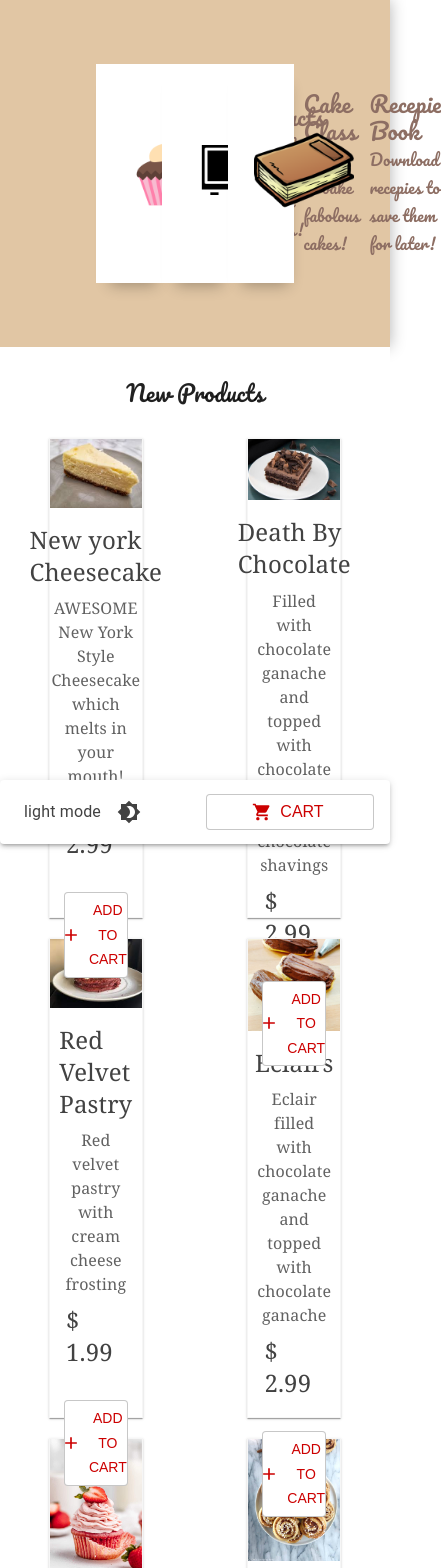
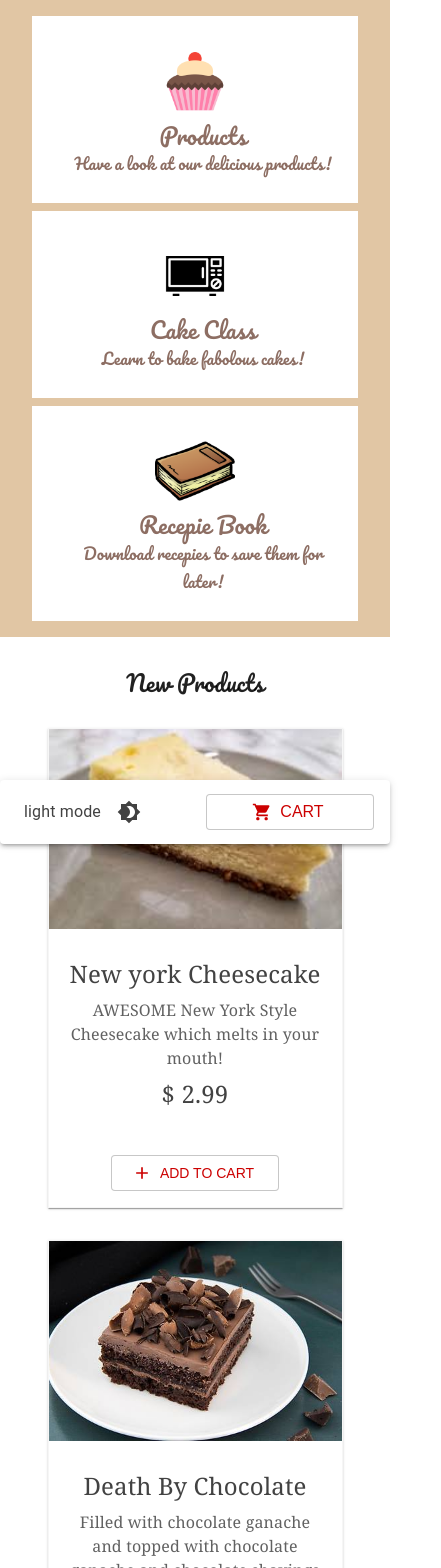
Before and after one commit to cdr7299/baked-mui, a React (Create React App) app: page / in a window 390 px wide. Shown: the top 1568 px of the page, 441 px wide, since content can reach past the window. Built offline with nearby package versions, Linux system fonts and the light colour scheme.

Commit message:
Add basic responsiveness to UI, grid layout

```diff
--- a/src/molecules/ProductCard/productCard.module.css
+++ b/src/molecules/ProductCard/productCard.module.css
@@ -4,7 +4,6 @@
   height: 30rem;
   display: flex;
   flex-direction: column;
-  width: 30%;
   overflow: visible !important;
   justify-content: space-between;
   transition: 'transform 0.5s ease-in-out';
--- a/src/organisms/navbar/Navbar.js
+++ b/src/organisms/navbar/Navbar.js
@@ -1,15 +1,29 @@
 import _map from 'lodash/map';
 
 import NavItem from './components/navItem';
+import Grid from '@mui/material/Unstable_Grid2';
+import { styled } from '@mui/material/styles';
 
 import { NAV_ITEMS } from './navbar.constants';
-import styles from './navbar.module.css';
+
+const StyledGridContainer = styled(Grid)(({ theme }) => ({
+  backgroundColor: '#dbbb92d5',
+  padding: '4rem 6rem',
+  boxShadow: '0 0 15px 0 rgba(0, 0, 0, 0.3)',
+  [theme.breakpoints.down('md')]: {
+    padding: '2rem 4rem'
+  },
+  [theme.breakpoints.down('sm')]: {
+    padding: '1rem 2rem'
+  }
+}));
 
 function Navbar() {
   return (
-    <div className={styles.navContainer}>
+    <StyledGridContainer container spacing={0} rowSpacing={1} disableEqualOverflow>
       {_map(NAV_ITEMS, ({ title, imgSrc, description, path }) => {
         return (
+          <Grid xs={12} md={4} lg={4}>
             <NavItem
               key={title}
               title={title}
@@ -17,9 +31,10 @@ function Navbar() {
               description={description}
               path={path}
             />
+          </Grid>
         );
       })}
-    </div>
+    </StyledGridContainer>
   );
 }
 
--- a/src/organisms/navbar/components/navItem/NavItem.js
+++ b/src/organisms/navbar/components/navItem/NavItem.js
@@ -1,13 +1,31 @@
 import { useTheme } from '@emotion/react';
 import { Link } from 'react-router-dom';
 import PropTypes from 'prop-types';
+import { styled } from '@mui/material/styles';
 
 import Typography from 'atoms/Typography';
 import styles from './navItem.module.css';
+import { Box } from '@mui/material';
+
+const StyledBox = styled(Box)(({ theme }) => ({
+  display: 'flex',
+  height: '100%',
+  justifyContent: 'center',
+  alignItems: ' center',
+  backgroundColor: theme.palette.background.default,
+  padding: '1.6rem',
+  boxShadow: ' 4px 12px 15px - 10px rgba(0, 0, 0, 0.3)',
+  [theme.breakpoints.down('sm')]: {
+    justifyContent: 'space-around',
+    textAlign: 'center'
+  },
+  [theme.breakpoints.down('md')]: {
+    flexWrap: 'wrap'
+  }
+}));
 
 function NavItem({ title, imgSrc, description, path }) {
   const theme = useTheme();
-
   return (
     <Link
       style={{
@@ -15,19 +33,13 @@ function NavItem({ title, imgSrc, description, path }) {
       }}
       to={path}
       className={styles.linkStyles}>
-      <div
-        style={{
-          backgroundColor: theme.palette.background.default
-        }}
-        className={styles.navItemContainer}>
-        <div>
-          <img height="100px" src={imgSrc} alt={title} />
-        </div>
+      <StyledBox>
+        <img height="80px" src={imgSrc} alt={title} />
         <div className={styles.titleDesc}>
           <Typography variant="h4">{title}</Typography>
           <Typography variant="subtitle1">{description}</Typography>
         </div>
-      </div>
+      </StyledBox>
     </Link>
   );
 }
--- a/src/organisms/navbar/components/navItem/navItem.module.css
+++ b/src/organisms/navbar/components/navItem/navItem.module.css
@@ -1,10 +1,10 @@
 .navItemContainer {
   display: flex;
   align-items: center;
+  justify-content: center;
   height: 100%;
   padding: 1.6rem;
-  /* background-color: white; */
-  /* margin-top: 3rem; */
+  /* flex-wrap: wrap; */
   box-shadow: 4px 12px 15px -10px rgba(0, 0, 0, 0.3);
 }
 
@@ -17,5 +17,4 @@
   width: 33%;
   flex-grow: 1;
   text-decoration: none !important;
-  /* color: black !important; */
 }
--- a/src/organisms/navbar/navbar.module.css
+++ /dev/null
@@ -1,8 +0,0 @@
-.navContainer {
-  display: flex;
-  background-color: #dbbb92d5;
-  padding: 4rem 6rem;
-  justify-content: space-between;
-  flex-wrap: wrap;
-  box-shadow: 0 0 15px 0 rgba(0, 0, 0, 0.3);
-}
--- a/src/organisms/products/Products.js
+++ b/src/organisms/products/Products.js
@@ -2,6 +2,8 @@ import _map from 'lodash/map';
 
 import { useCallback } from 'react';
 import { useDispatch, useSelector } from 'react-redux';
+
+import Grid from '@mui/material/Unstable_Grid2';
 
 import Card from 'molecules/ProductCard';
 import { CAKES } from 'mockData/cakes';
@@ -27,9 +29,15 @@ function Products() {
   });
 
   return (
-    <div className={styles.container}>
+    <Grid
+      className={styles.container}
+      container
+      columnSpacing={3}
+      rowSpacing={4}
+      disableEqualOverflow>
       {_map(CAKES, ({ name, src, description, cost }, index) => {
         return (
+          <Grid xs={12} sm={6} md={6} lg={4}>
             <Card
               key={`${name}${index}`}
               imageSrc={src}
@@ -40,9 +48,10 @@ function Products() {
               title={name}
               countInCart={getCurrentProductCount(name)}
             />
+          </Grid>
         );
       })}
-    </div>
+    </Grid>
   );
 }
 
--- a/src/organisms/products/products.module.css
+++ b/src/organisms/products/products.module.css
@@ -1,10 +1,3 @@
 .container {
-  display: flex;
-  width: 80%;
-  justify-content: space-between;
-  flex-wrap: wrap;
-  margin: -10px;
+  width: 90%;
 }
-.container > * {
-  margin: 10px;
-}
--- a/src/pages/Home/Home.js
+++ b/src/pages/Home/Home.js
@@ -31,7 +31,6 @@ function Home({ switchTheme }) {
     setIsCartVisible(!open);
   };
   return (
-    // <Grid container>
     <div
       style={{
         display: 'flex',
@@ -82,7 +81,6 @@ function Home({ switchTheme }) {
       </Paper>
       <Cart open={isCartVisible} toggleDrawer={toggleDrawer} />
     </div>
-    // </Grid>
   );
 }
 
```
Also changed, not shown: 2 other files (tests, documents, lock files or other folders). Lines whose indentation alone changed are shown as unchanged.
